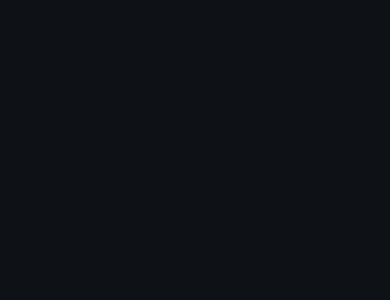
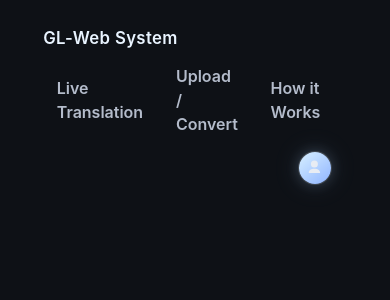
Before and after one commit to ClementPhoshoko/Hand-Sign-Recognition-Web-System, a React (Vite) app in the folder client/: page / in a window 390 px wide. Shown: the top 300 px of the page. Built offline with nearby package versions, Linux system fonts and the light colour scheme.

Commit message:
test: implement navbar and homepage components with glow styling

```diff
--- a/client/src/App.css
+++ b/client/src/App.css
@@ -99,9 +99,7 @@
 /* App container */
 .app-root {
   min-height: 100vh;
-  display: flex;
-  align-items: center;
-  justify-content: center;
+  width: 100%;
 }
 
 #center {
--- a/client/src/App.jsx
+++ b/client/src/App.jsx
@@ -1,4 +1,6 @@
 import { useTheme } from './hooks/useTheme'
+import Nav from './components/navbar/Nav'
+import Homepage from './pages/homepage/Homepage'
 import './App.css'
 
 function App() {
@@ -6,7 +8,8 @@
 
   return (
     <div className="app-root" data-theme={theme}>
-
+      <Nav />
+      <Homepage />
     </div>
   )
 }
--- /dev/null
+++ b/client/src/components/navbar/Nav.css
@@ -0,0 +1,179 @@
+.gl-nav-wrap {
+	width: 100%;
+	padding: 1rem 2rem;
+	box-sizing: border-box;
+}
+
+.gl-nav {
+	min-height: var(--nav-height);
+	padding: 0.65rem 1rem;
+	display: flex;
+	align-items: center;
+	justify-content: space-between;
+	gap: 1rem;
+	background: var(--shell);
+	border: none;
+	border-radius: 0;
+}
+
+.gl-nav.glass-panel {
+	border: none;
+	border-radius: 0;
+	background: var(--shell);
+	box-shadow: none;
+}
+
+.gl-nav.glass-panel:hover {
+	border: none;
+	border-radius: 0;
+	background: var(--shell);
+	box-shadow: none;
+}
+
+.gl-nav.glass-panel::before {
+	display: none;
+}
+
+.gl-nav-left {
+	display: inline-flex;
+	align-items: center;
+	gap: 1rem;
+	min-width: 0;
+}
+
+.gl-nav-brand {
+	font-size: 1.05rem;
+	letter-spacing: 0.02em;
+	font-weight: var(--font-semibold);
+	color: var(--nav-brand-color);
+	white-space: nowrap;
+}
+
+.gl-nav-links {
+	list-style: none;
+	margin: 0;
+	padding: 0;
+	display: flex;
+	align-items: center;
+	gap: 0.35rem;
+	justify-content: flex-start;
+}
+
+.gl-nav-link {
+	display: inline-flex;
+	align-items: center;
+	justify-content: center;
+	min-height: 2.2rem;
+	padding: 0 0.85rem;
+	font-size: var(--text-base);
+	color: var(--text-secondary);
+    font-weight: var(--font-semibold);
+	border-radius: var(--radius-base);
+}
+
+.gl-nav-link:hover {
+	text-decoration: none;
+	box-shadow: var(--nav-glow);
+    background: var(--nav-link-hover-bg);
+}
+
+.gl-nav-account {
+	margin-left: auto;
+	display: inline-flex;
+	align-items: center;
+	gap: 0.55rem;
+}
+
+.gl-contact-button {
+	width: 100%;
+	height: 100%;
+	border: none;
+	background: transparent;
+	color: var(--text-primary);
+	display: inline-flex;
+	align-items: center;
+	justify-content: center;
+	cursor: pointer;
+	padding: 0;
+}
+
+.gl-contact-button:hover {
+	cursor: pointer;
+}
+
+.gl-contact-button svg {
+	width: 1.05rem;
+	height: 1.05rem;
+	fill: currentColor;
+}
+
+.gl-avatar {
+	width: 2rem;
+	height: 2rem;
+	border-radius: 999px;
+	border: none;
+	display: inline-flex;
+	align-items: center;
+	justify-content: center;
+	font-size: 0.72rem;
+	font-weight: var(--font-semibold);
+	color: var(--avatar-text-color);
+	background: linear-gradient(140deg, var(--avatar-bg-start), var(--avatar-bg-end));
+	box-shadow: var(--glow-outer);
+	cursor: pointer;
+	padding: 0;
+}
+
+.gl-avatar-text {
+	display: none;
+}
+
+.gl-account-name {
+	font-size: var(--text-sm);
+	color: var(--text-primary);
+	white-space: nowrap;
+}
+
+@media (max-width: 980px) {
+	.gl-nav {
+		flex-wrap: wrap;
+		justify-content: space-between;
+		row-gap: 0.75rem;
+	}
+
+	.gl-nav-left {
+		flex: 1 1 100%;
+		flex-wrap: wrap;
+		row-gap: 0.75rem;
+	}
+
+	.gl-nav-links {
+		order: 2;
+		flex: 1 1 auto;
+		justify-content: flex-start;
+		overflow-x: auto;
+		padding-bottom: 0.25rem;
+	}
+
+	.gl-nav-account {
+		order: 1;
+	}
+
+	.gl-nav-links::-webkit-scrollbar {
+		height: 5px;
+	}
+}
+
+@media (max-width: 560px) {
+	.gl-nav-wrap {
+		width: calc(100% - 1rem);
+	}
+
+	.gl-nav {
+		padding: 0.65rem 0.7rem;
+	}
+
+	.gl-account-name {
+		display: none;
+	}
+}
--- /dev/null
+++ b/client/src/components/navbar/Nav.jsx
@@ -0,0 +1,46 @@
+import './Nav.css'
+
+const navItems = [
+	'Live Translation',
+	'Upload / Convert',
+	'How it Works',
+	'FAQ',
+]
+
+function Nav() {
+	return (
+		<header className="gl-nav-wrap">
+			<nav className="gl-nav glass-panel" aria-label="Main navigation">
+				<div className="gl-nav-left">
+					<div className="gl-nav-brand" aria-label="Website name">
+						GL-Web System
+					</div>
+
+					<ul className="gl-nav-links" role="list">
+						{navItems.map((item) => (
+							<li key={item}>
+								<a href="#" className="gl-nav-link">
+									{item}
+								</a>
+							</li>
+						))}
+					</ul>
+				</div>
+
+				<div className="gl-nav-account" aria-label="Account details">
+				<button className="gl-avatar" type="button" aria-label="User account">
+					<button className="gl-contact-button" type="button" aria-label="Contact support">
+						<svg viewBox="0 0 24 24" aria-hidden="true" focusable="false">
+							<path d="M12 12a5 5 0 1 0-5-5 5 5 0 0 0 5 5Zm0 2c-4.418 0-8 2.239-8 5v1h16v-1c0-2.761-3.582-5-8-5Z" />
+						</svg>
+					</button>
+					<span className="gl-avatar-text">JD</span>
+				</button>
+					<span className="gl-account-name">John Doe</span>
+				</div>
+			</nav>
+		</header>
+	)
+}
+
+export default Nav
--- /dev/null
+++ b/client/src/pages/homepage/Homepage.jsx
@@ -0,0 +1,11 @@
+import './Homepage.css'
+
+function Homepage() {
+	return (
+		<main className="homepage-shell">
+			<section className="homepage-content" aria-label="Homepage content" />
+		</main>
+	)
+}
+
+export default Homepage
--- a/client/src/token.css
+++ b/client/src/token.css
@@ -29,14 +29,14 @@
 
   /* Highlights & Glow */
   --top-highlight: rgba(255, 255, 255, 0.40);
-  --edge-glow: rgba(255, 255, 255, 0.25);
-  --glow-outer: 0 0 60px rgba(255, 255, 255, 0.12);
-  --glow-inner: inset 0 1px 0 rgba(255, 255, 255, 0.20);
+  --edge-glow: rgba(255, 255, 255, 0.30);
+  --glow-outer: 0 0 0 1px rgba(255, 255, 255, 0.14), 0 0 14px rgba(176, 214, 255, 0.22), 0 0 30px rgba(176, 214, 255, 0.14);
+  --glow-inner: inset 0 1px 0 rgba(255, 255, 255, 0.24), inset 0 -1px 0 rgba(255, 255, 255, 0.08);
 
   /* Shadows */
   --shadow-soft: 0 12px 20px rgba(0, 0, 0, 0.25);
   --shadow-deep: 0 18px 35px rgba(0, 0, 0, 0.45);
-  --shadow-glow: 0 0 40px rgba(255, 255, 255, 0.08);
+  --shadow-glow: 0 8px 24px rgba(120, 170, 255, 0.18);
 
   /* Text */
   --text-primary: #E8ECF3;
@@ -108,6 +108,20 @@
 
   /* Placeholder */
   --placeholder-text: rgba(180, 188, 203, 0.6);
+
+  /* Navbar */
+  --nav-height: 64px;
+  --nav-brand-color: #e9f4ff;
+  --nav-glow: 0 0 10px rgba(152, 205, 255, 0.22), 0 0 20px rgba(152, 205, 255, 0.12);
+  --nav-link-hover-bg: var(--glass-surface);
+  --nav-contact-bg: var(--glass-surface);
+  --nav-contact-hover-bg: var(--glass-surface-strong);
+
+  /* Avatar */
+  --avatar-text-color: var(--shell);
+  --avatar-bg-start: #d8f0ff;
+  --avatar-bg-end: #8fb4ff;
+  --avatar-ring-color: var(--border-soft);
 }
 
 @media (prefers-color-scheme: dark) {
@@ -130,13 +144,13 @@
     --border-highlight: rgba(255, 255, 255, 0.22);
 
     --top-highlight: rgba(255, 255, 255, 0.28);
-    --edge-glow: rgba(255, 255, 255, 0.18);
-    --glow-outer: 0 0 50px rgba(255, 255, 255, 0.06);
-    --glow-inner: inset 0 1px 0 rgba(255, 255, 255, 0.12);
+    --edge-glow: rgba(190, 220, 255, 0.22);
+    --glow-outer: 0 0 0 1px rgba(186, 215, 255, 0.12), 0 0 12px rgba(124, 162, 255, 0.18), 0 0 24px rgba(124, 162, 255, 0.10);
+    --glow-inner: inset 0 1px 0 rgba(255, 255, 255, 0.16), inset 0 -1px 0 rgba(255, 255, 255, 0.05);
 
     --shadow-soft: 0 14px 24px rgba(0, 0, 0, 0.35);
     --shadow-deep: 0 20px 42px rgba(0, 0, 0, 0.60);
-    --shadow-glow: 0 0 30px rgba(255, 255, 255, 0.04);
+    --shadow-glow: 0 8px 20px rgba(94, 132, 219, 0.16);
 
     --text-primary: #F1F5FB;
     --text-secondary: #AAB2C5;
@@ -153,5 +167,10 @@
     --bg-level-1: var(--shell-soft);
     --bg-level-2: var(--shell-elevated);
     --bg-level-glass: var(--glass-surface);
+
+    --nav-brand-color: #d9e8ff;
+    --nav-glow: 0 0 8px rgba(112, 156, 245, 0.18), 0 0 16px rgba(112, 156, 245, 0.10);
+    --avatar-bg-start: #b7cffc;
+    --avatar-bg-end: #87a8f8;
   }
 }
```
Also changed, not shown: client/src/pages/homepage/Homepage.css (added).
